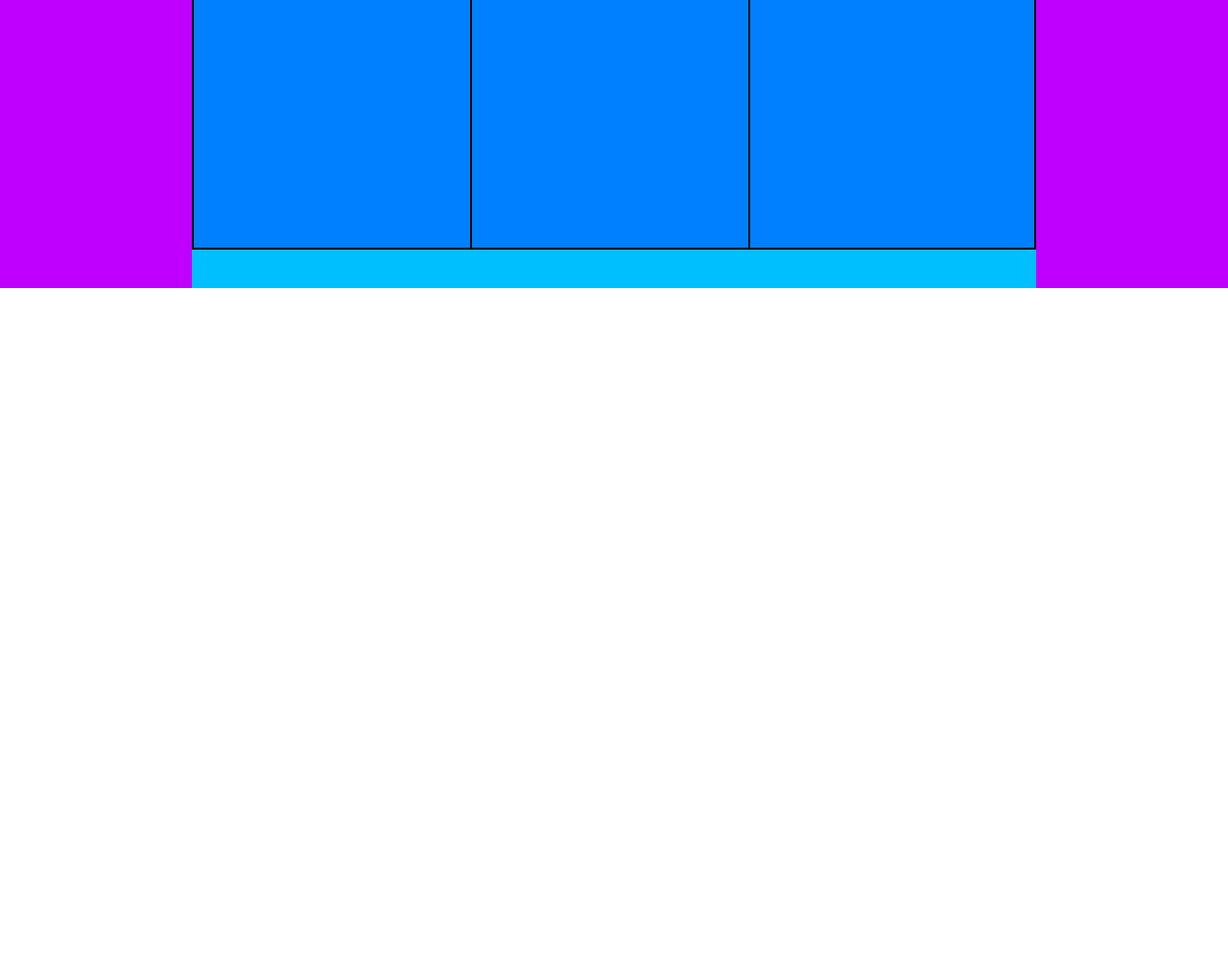
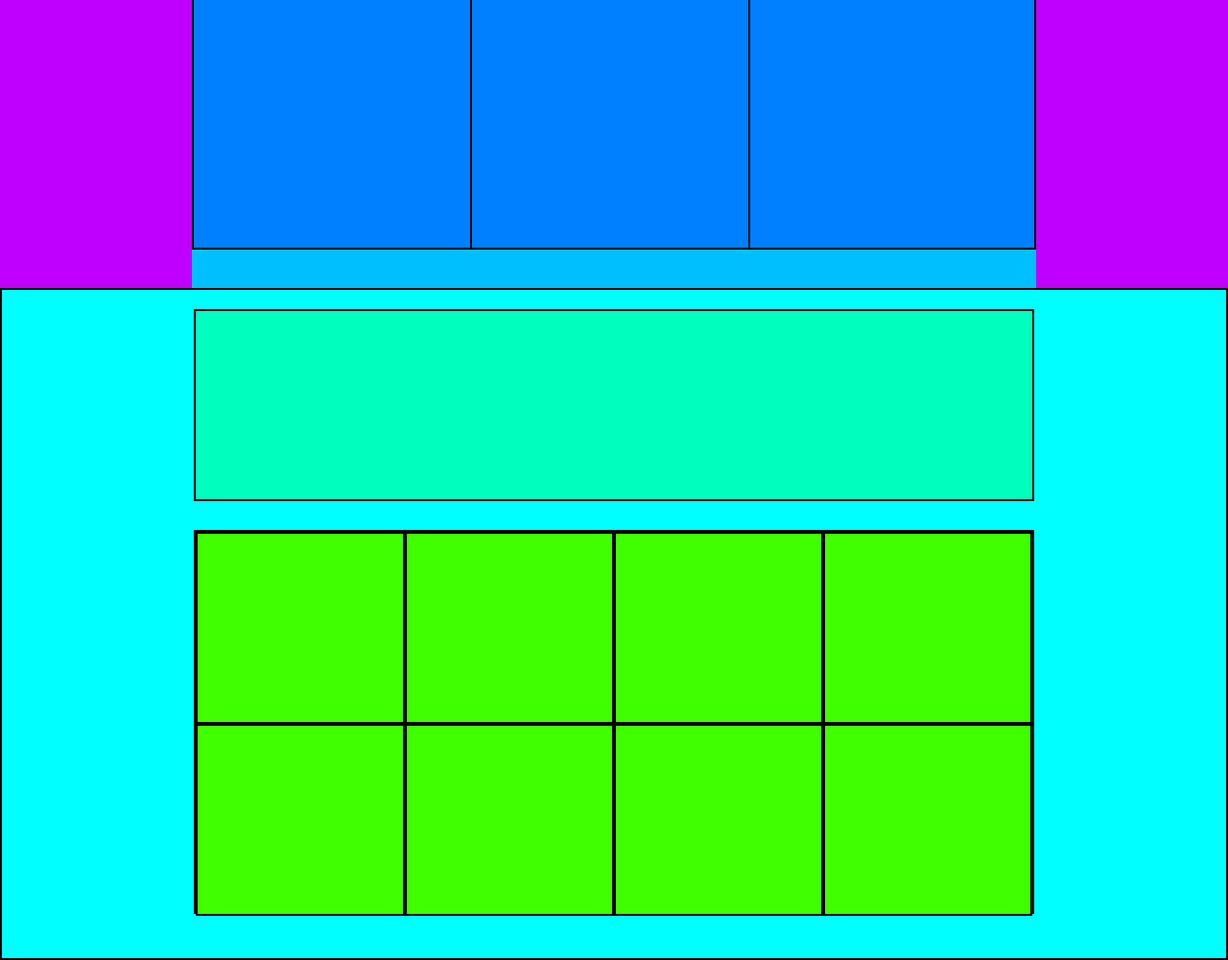
Before and after one commit to zanza1266/htmlcss-hubspot, a plain HTML site: page index.html in a window 1280 px wide. Shown: the part 1960-2960 px from the top of the page at 96% size. Before the commit the page ends 2260 px from the top, so only its background shows below. Drawn offline with Linux system fonts and the light colour scheme.

Commit message:
third block

```diff
--- a/css/style.css
+++ b/css/style.css
@@ -91,3 +91,33 @@
   position: absolute;
   right: 0px;
 }
+
+.stats {
+  height: 700px;
+  background-color: rgb(0, 255, 255);
+  border: 2px solid black;
+}
+
+.stats-intro {
+  height: 200px;
+  width: calc(100% - 400px);
+  background-color: rgb(0, 255, 191);
+  border: 2px solid black;
+  margin: 20px 200px 30px 200px;
+}
+
+.stats-table {
+  height: 400px;
+  background-color: rgb(0, 255, 128);
+  border: 2px solid black;
+  width: calc(100% - 400px);
+  margin: 20px 200px 30px 200px;
+}
+
+.table-element {
+  float: left;
+  height: 200px;
+  width: 25%;
+  background-color: rgb(64, 255, 0);
+  border: 2px solid black;
+}
--- a/index.html
+++ b/index.html
@@ -45,7 +45,39 @@
 
         </div>
       </div>
+    </section>
 
+    <!---Statistics blocco--->
+    <section class="stats">
+      <div class="stats-intro">
+
+      </div>
+      <div class="stats-table">
+        <div class="table-element">
+
+        </div>
+        <div class="table-element">
+
+        </div>
+        <div class="table-element">
+
+        </div>
+        <div class="table-element">
+
+        </div>
+        <div class="table-element">
+
+        </div>
+        <div class="table-element">
+
+        </div>
+        <div class="table-element">
+
+        </div>
+        <div class="table-element">
+
+        </div>
+      </div>
     </section>
   </body>
 </html>
```
